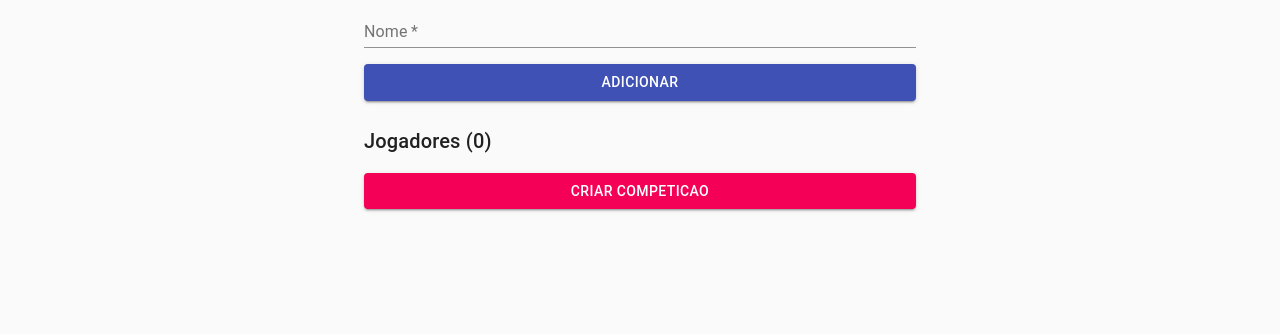
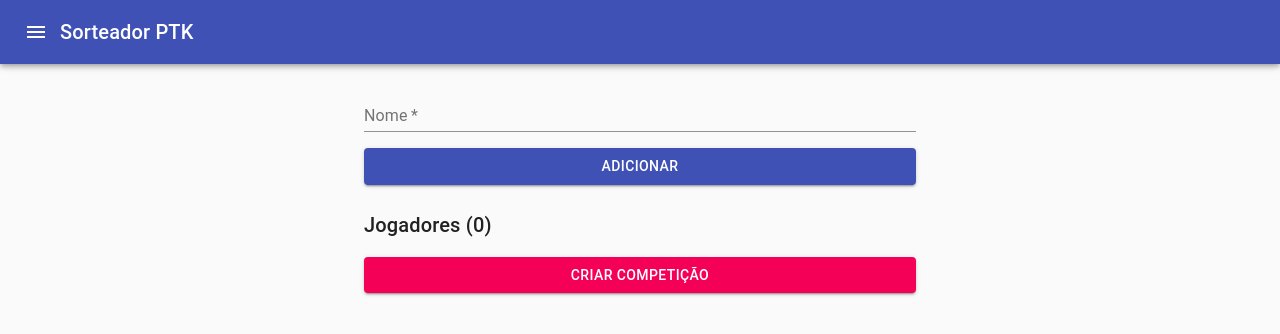
Before and after one commit to MarcelReis/ptk, a React (Create React App) app: page /criar in a window 1280 px wide. Shown: the top 334 px of the page. Built offline with nearby package versions, Linux system fonts and the light colour scheme.

Commit message:
feat: adiciona app bar

```diff
--- a/src/App.tsx
+++ b/src/App.tsx
@@ -1,10 +1,16 @@
+import AppBar from "@material-ui/core/AppBar";
+import IconButton from "@material-ui/core/IconButton";
+import Toolbar from "@material-ui/core/Toolbar";
 import React, { useState } from "react";
+import MenuIcon from "@material-ui/icons/Menu";
 
 import { Switch, Route, Redirect, useHistory } from "react-router-dom";
 
 import shuffle from "./libs/shuffle";
 import Competition from "./pages/Competition";
 import CreateCompetition from "./pages/CreateCompetition";
+import Typography from "@material-ui/core/Typography";
+import Button from "@material-ui/core/Button";
 
 export type Player = {
   name: string;
@@ -58,6 +64,19 @@ function App() {
   };
 
   return (
+    <>
+      <AppBar position="fixed">
+        <Toolbar>
+          <IconButton edge="start" color="inherit" aria-label="menu">
+            <MenuIcon />
+          </IconButton>
+          <Typography variant="h6">Sorteador PTK</Typography>
+        </Toolbar>
+      </AppBar>
+      <Toolbar />
+
+      <br />
+
       <Switch>
         <Route path="/criar" exact>
           <CreateCompetition
@@ -72,6 +91,7 @@ function App() {
         </Route>
         <Redirect to="/criar" />
       </Switch>
+    </>
   );
 }
 
--- a/src/pages/CreateCompetition.tsx
+++ b/src/pages/CreateCompetition.tsx
@@ -1,3 +1,4 @@
+import { Box } from "@material-ui/core";
 import Button from "@material-ui/core/Button";
 import Container from "@material-ui/core/Container";
 import React from "react";
@@ -19,14 +20,16 @@ function CreateCompetition(props: PropsType) {
       <PlayerForm addPlayer={props.addPlayer} />
       <PlayerList players={props.players} removePlayer={props.removePlayer} />
 
+      <Box clone paddingBottom={2}>
         <Button
           variant="contained"
           color="secondary"
           fullWidth
           onClick={props.createContest}
         >
-        Criar competicao
+          Criar competição
         </Button>
+      </Box>
     </Container>
   );
 }
```
Lines whose indentation alone changed are shown as unchanged.
